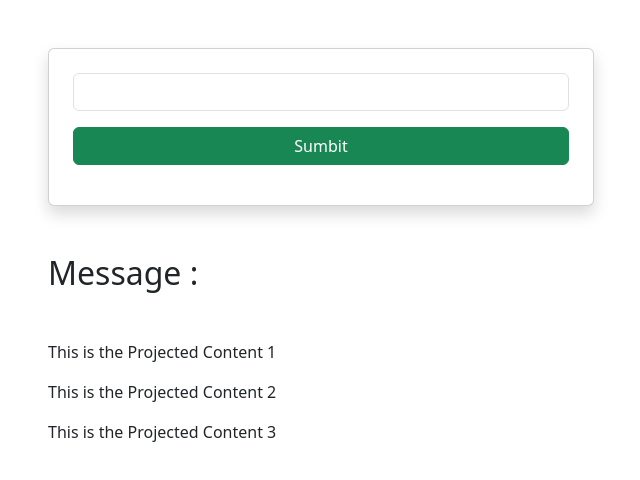
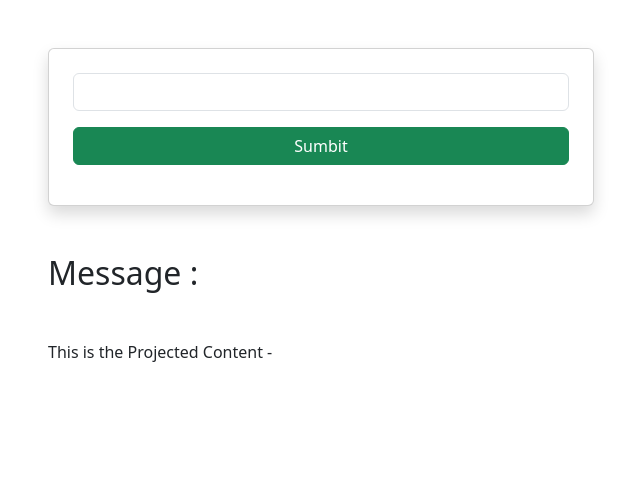
Before and after one commit to gaikwadGFS/Leazy_Loading, an Angular app: page / in a window 1280 px wide. Shown: the top 480 px of the page, without its empty margins (34-674 px from the left). Built offline with nearby package versions, Linux system fonts and the light colour scheme.

Commit message:
aftercontentcheck & afterviewInit

```diff
--- a/src/app/Components/demo/demo.component.html
+++ b/src/app/Components/demo/demo.component.html
@@ -9,9 +9,9 @@
         </div>
         <div class="col-12">
             <app-ng-onchanges [msg]="inputValue">
-                <p #para>This is the Projected Content 1</p>
-                <p #para>This is the Projected Content 2</p>
-                <p #para>This is the Projected Content 3</p>
+                <p #para>This is the Projected Content -{{inputValue}} </p>
+                <!-- <p #para>This is the Projected Content 2</p> -->
+                <!-- <p #para>This is the Projected Content 3</p> -->
 
             </app-ng-onchanges>
 
--- a/src/app/Components/demo/demo.component.ts
+++ b/src/app/Components/demo/demo.component.ts
@@ -1,18 +1,23 @@
-import { Component, ContentChild, ElementRef } from '@angular/core';
+import { AfterViewInit, Component, ContentChild, ElementRef } from '@angular/core';
 
 @Component({
   selector: 'app-demo',
   templateUrl: './demo.component.html',
   styleUrl: './demo.component.css'
 })
-export class DemoComponent {
+export class DemoComponent implements AfterViewInit {
 
   inputValue:string='';
 
 
 
   constructor(){
-    console.log("Demo Parent Componet called");
+    // console.log("Demo Parent Componet called");
+  }
+
+  ngAfterViewInit(): void {
+    console.log("ngAfterViewInit Hooks called");
+
   }
   save(txt:HTMLInputElement){
    this.inputValue=txt.value;
--- a/src/app/Components/ng-onchanges/ng-onchanges.component.html
+++ b/src/app/Components/ng-onchanges/ng-onchanges.component.html
@@ -1,2 +1,4 @@
-<h2 class="my-5">Message :{{msg}}</h2>
+
+
+<h2 class="my-5" #temp>Message :{{msg}}</h2>
 <ng-content></ng-content>
--- a/src/app/Components/ng-onchanges/ng-onchanges.component.ts
+++ b/src/app/Components/ng-onchanges/ng-onchanges.component.ts
@@ -1,39 +1,54 @@
-import { AfterContentInit, Component,  ContentChild,  ContentChildren,  DoCheck,  ElementRef,  Input, OnChanges, OnInit, QueryList, SimpleChanges } from '@angular/core';
+import { AfterContentChecked, AfterContentInit, AfterViewInit, Component,
+    ContentChild,  ContentChildren,  DoCheck,  ElementRef,
+    Input, OnChanges, OnInit, QueryList, SimpleChanges, ViewChild } from '@angular/core';
 
 @Component({
   selector: 'app-ng-onchanges',
   templateUrl: './ng-onchanges.component.html',
   styleUrl: './ng-onchanges.component.css'
 })
-export class NgOnchangesComponent implements OnChanges,OnInit,DoCheck,AfterContentInit {
+export class NgOnchangesComponent implements OnChanges,OnInit,DoCheck,
+                                            AfterContentInit,AfterContentChecked,
+                                            AfterViewInit {
 
   @Input() msg:string='';
 
   @ContentChild('para') paraRef!:ElementRef;
   @ContentChildren('para') paraMultiRef!:QueryList<ElementRef>;
 
+  @ViewChild('temp') tempRef!:ElementRef;
+
+
   constructor(){
-    console.log("ng on changes component parent Called")
+    // console.log("ng on changes component parent Called")
   }
 
   ngOnChanges(changes: SimpleChanges): void {
-    console.log("ngOnChanges Hooks Called");
-    console.log(changes);
+    // console.log("ngOnChanges Hooks Called");
+    // console.log(changes);
   }
 
   ngOnInit(): void {
-    console.log("NgonInit Hooks called");
+    // console.log("NgonInit Hooks called");
   }
 
   ngDoCheck(): void {
     console.log("ngDoCheck Hooks called");
-    console.log("do check:" , this.paraRef);
+    // console.log("do check:" , this.paraRef);
   }
   ngAfterContentInit(): void {
     console.log("ngAfterContentInit Hooks called");
     console.log(":After content Init" , this.paraRef.nativeElement);
-    console.log(this.paraMultiRef);
+    // console.log(this.paraMultiRef);
   }
 
+  ngAfterContentChecked(): void {
+    console.log("ngAfterContentChecked Hooks called");
+  }
+
+  ngAfterViewInit(): void {
+    console.log("ngAfterViewInit Hooks called");
+    console.log("In ngAfterViewInit" ,this.tempRef.nativeElement)
+  }
 
 }
```
